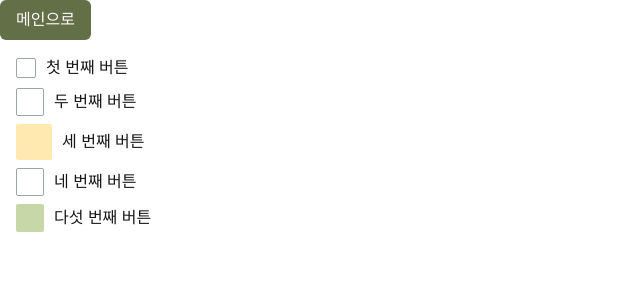
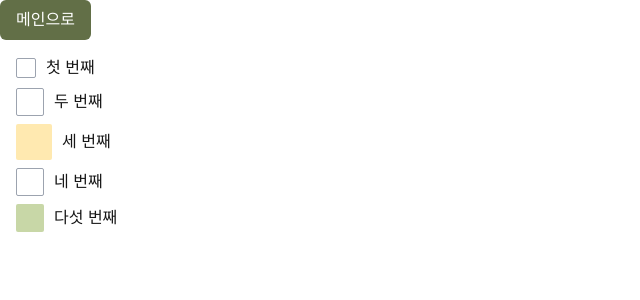
Before and after one commit to User850413/components, a Next.js app: page /components-pages/checkBox-page in a window 1280 px wide. Shown: the top 300 px of the page, without its empty margins (0-640 px from the left). Built offline with nearby package versions, Linux system fonts and the light colour scheme.

Commit message:
02/19 :bug: : id 중복 에러 해결

```diff
--- a/src/components/CheckBox.tsx
+++ b/src/components/CheckBox.tsx
@@ -1,5 +1,8 @@
 import clsx from 'clsx'
-import { useEffect, useState } from 'react'
+import { useRef, useState } from 'react'
+
+import checkIcon from '/public/icons/check.svg'
+import Image from 'next/image'
 
 interface CheckBoxProps {
   label?: string
@@ -24,16 +27,10 @@ export default function CheckBox({
   checked: defaultChecked = false,
   name,
 }: CheckBoxProps) {
+  const inputRef = useRef<HTMLInputElement | null>(null)
+
   const [checked, setChecked] = useState(defaultChecked)
-  const checkBoxId = label && 'customCheckBox'
-
-  useEffect(() => {
-    console.log(checked ? `${label} checked!` : `${label} unchecked!`)
-  }, [label, checked])
-
-  const handleClickCheck = () => {
-    setChecked((prev) => !prev)
-  }
+  const checkBoxId = name
 
   // NOTE : UI 스타일링 로직
   const checkedClasses = {
@@ -85,19 +82,21 @@ export default function CheckBox({
 
   return (
     <>
-      <div>
+      <div className="box-border">
         <input
+          ref={inputRef}
           type="checkbox"
           className="hidden"
           id={checkBoxId}
           checked={checked}
           name={name}
+          disabled={disabled}
+          readOnly={readonly}
+          onChange={() => {
+            setChecked((prev) => !prev)
+          }}
         />
-        <label
-          htmlFor={checkBoxId}
-          className="flex w-fit items-center"
-          onClick={handleClickCheck}
-        >
+        <label htmlFor={checkBoxId} className="flex w-fit items-center">
           <div
             className={clsx(
               'relative cursor-pointer rounded-sm',
@@ -111,8 +110,8 @@ export default function CheckBox({
             )}
           >
             {checked && (
-              <span className="absolute left-1/2 top-1/2 -translate-x-1/2 -translate-y-1/2">
-                o
+              <span className="absolute left-1/2 top-1/2 h-full w-full -translate-x-1/2 -translate-y-1/2">
+                <Image src={checkIcon} fill alt="체크 아이콘" />
               </span>
             )}
           </div>
--- a/src/pages/components-pages/checkBox-page.tsx
+++ b/src/pages/components-pages/checkBox-page.tsx
@@ -3,50 +3,50 @@ import CheckBox from '@/components/CheckBox'
 export default function CheckBoxPage() {
   return (
     <ul className="ml-4 mt-4 flex flex-col items-start gap-2">
-      <li>
+      <li key="one">
         <CheckBox
-          label="첫 번째 버튼"
-          name="첫 번째 버튼"
+          label="첫 번째"
+          name="첫 번째"
           gap={10}
           color="primary"
           variants="outline"
           size="sm"
         />
       </li>
-      <li>
+      <li key="two">
         <CheckBox
-          label="두 번째 버튼"
-          name="두 번째 버튼"
+          label="두 번째"
+          name="두 번째"
           gap={10}
           color="secondary"
           variants="solid"
           size="md"
         />
       </li>
-      <li>
+      <li key="three">
         <CheckBox
-          label="세 번째 버튼"
-          name="세 번째 버튼"
+          label="세 번째"
+          name="세 번째"
           gap={10}
           color="tertiary"
           variants="subtle"
           size="lg"
         />
       </li>
-      <li>
+      <li key="four">
         <CheckBox
-          label="네 번째 버튼"
-          name="네 번째 버튼"
+          label="네 번째"
+          name="네 번째"
           gap={10}
           color="gray"
           variants="outline"
           size="md"
         />
       </li>
-      <li>
+      <li key="five">
         <CheckBox
-          label="다섯 번째 버튼"
-          name="다섯 번째 버튼"
+          label="다섯 번째"
+          name="다섯 번째"
           gap={10}
           color="primary"
           variants="subtle"
```
